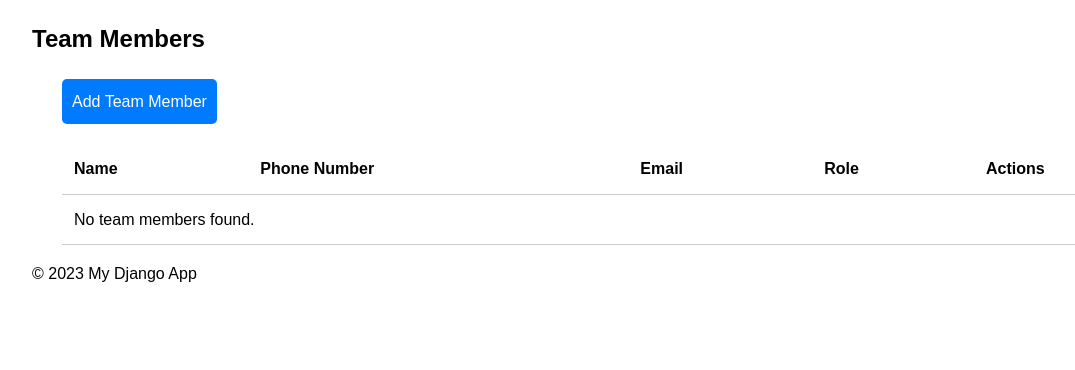
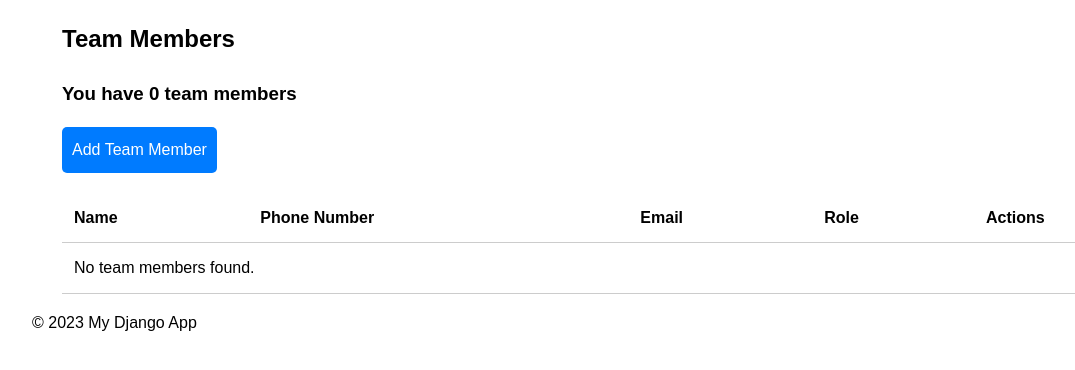
Before and after one commit to JSmith604/TeamManagementApp, a Django app: page /team/ in a window 1280 px wide. Shown: the part 145-515 px from the top of the page, without its empty margins (8-1083 px from the left). Run offline with Django 5.2, Linux system fonts and the light colour scheme.

Commit message:
Make team member counter

```diff
--- a/team_management/templates/team_management/team_member_list.html
+++ b/team_management/templates/team_management/team_member_list.html
@@ -8,8 +8,10 @@
 {% endblock extrahead %}
 
 {% block content %}
+
+  <div class="container">
   <h2>Team Members</h2>
-  <div class="container">
+  <h3>You have {{ team_members.count }} team member{{ team_members.count|pluralize }}</h3>
   <a href="{% url 'team_member_add' %}" class="add-btn">Add Team Member</a>
   <table>
     <thead>
--- a/team_management/views.py
+++ b/team_management/views.py
@@ -9,7 +9,7 @@ from django.urls import reverse_lazy
 class TeamMemberListView(ListView):
     model = TeamMember
     template_name = 'team_management/team_member_list.html'
-
+    context_object_name = 'team_members'
 class TeamMemberCreateView(CreateView):
     form_class = TeamMemberForm
     template_name = 'team_management/team_member_form.html'
```
